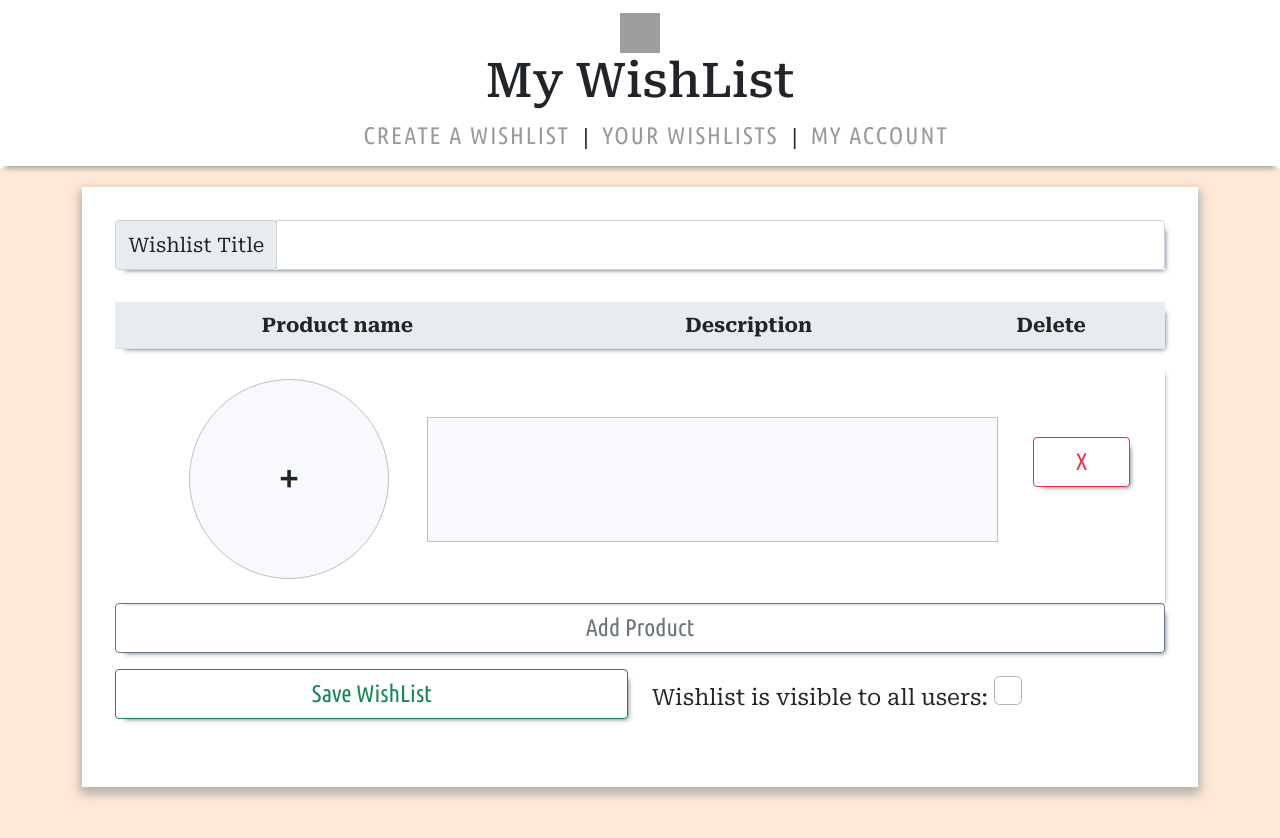
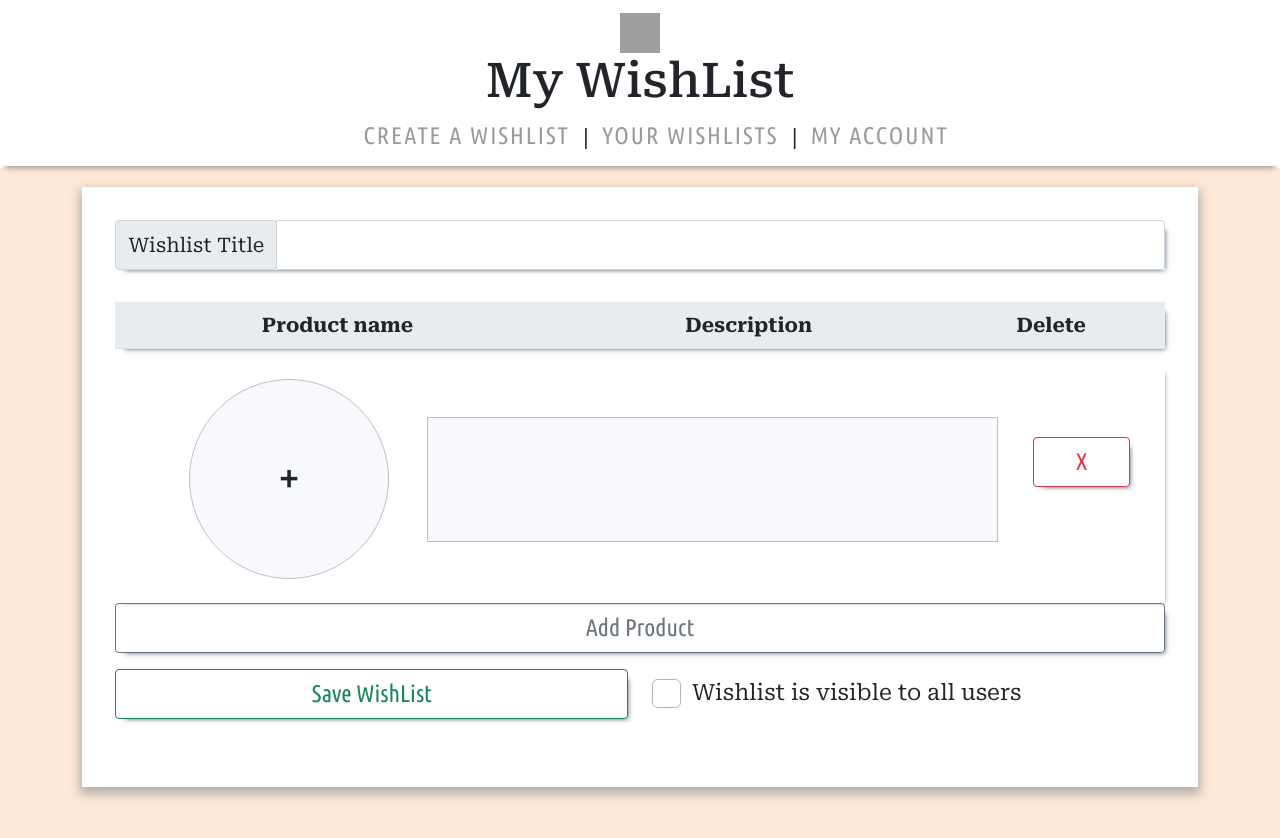
Before and after one commit to AnigalHub/WishList, a Vue app in the folder wish_list.client/: page /createWishlist in a window 1280 px wide. Built offline with nearby package versions, Linux system fonts and the light colour scheme; grey boxes are pictures that could not be loaded.

Commit message:
изменен label

```diff
--- a/wish_list.client/src/components/createWishlist.vue
+++ b/wish_list.client/src/components/createWishlist.vue
@@ -14,9 +14,8 @@
             <b-col>
                 <b-row>
                     <b-col class="text">
-                        Wishlist is visible to all users:
                         <input class="custom-checkbox" type="checkbox" id="everyone" v-model="everyone" >
-                        <label for="everyone"></label>
+                        <label for="everyone"> Wishlist is visible to all users</label>
                     </b-col>
                 </b-row>
             </b-col>
```
